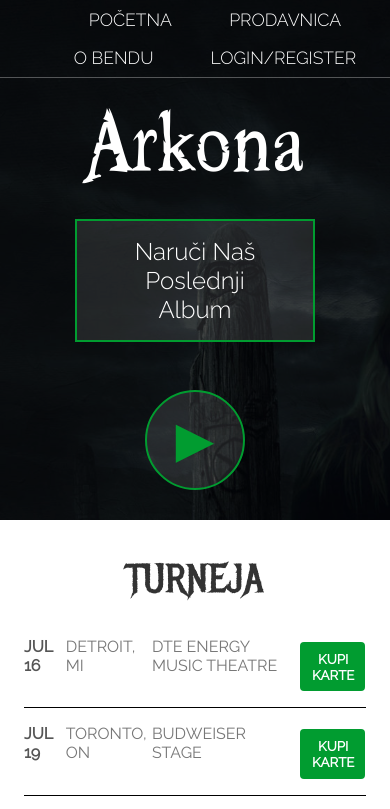
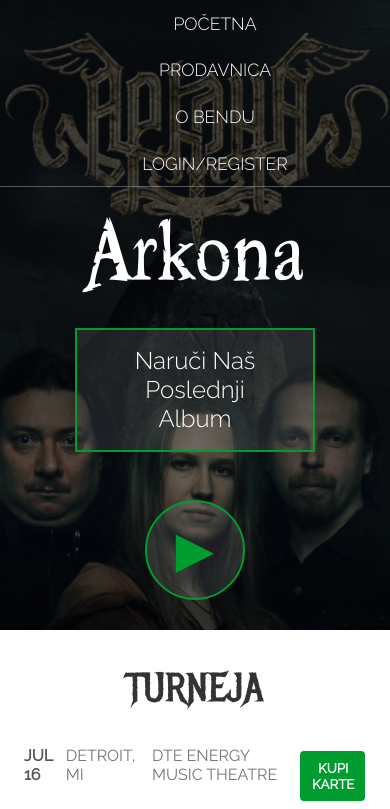
Before and after one commit to marchelo1/arkonaSerbia, a plain HTML site: page index.html in a window 390 px wide. Shown: the top 809 px of the page. Drawn offline with Linux system fonts and the light colour scheme; files whose address does not match are found by name.

Commit message:
Update styles.css

```diff
--- a/styles.css
+++ b/styles.css
@@ -61,6 +61,12 @@ html, body {
         background-blend-mode: multiply;
         background-size: cover;
         padding-bottom: 30px;
+        background-repeat:no-repeat;
+    -webkit-background-size:cover;
+    -moz-background-size:cover;
+    -o-background-size:cover;
+    background-size:cover;
+    background-position:center;
     }
 
 
@@ -135,6 +141,17 @@ html, body {
         height: 30px;
     }
 
+    @media screen and (max-width: 400px){
+        .main-footer-container {
+            width: auto;
+            max-width: 680px;
+            padding: 0 15px;
+        }
+
+
+    }
+
+
     .btn {
         text-align: center;
         vertical-align: middle;
@@ -182,6 +199,28 @@ html, body {
         background-color: rgb(4, 99, 33);
     }
 
+
+    @media screen and (max-width: 500px){
+
+        .main-nav {
+            padding: 0;
+        }
+
+        .main-nav li {
+
+        display: block;
+        padding: 4px;
+        margin: 0;
+    }
+
+    .cart-items{
+        width: 60%
+    }
+    .cart-item-image {
+        overflow:hidden
+    }
+
+    }
 
 
     .tour-row {
```
Lines whose indentation alone changed are shown as unchanged.
